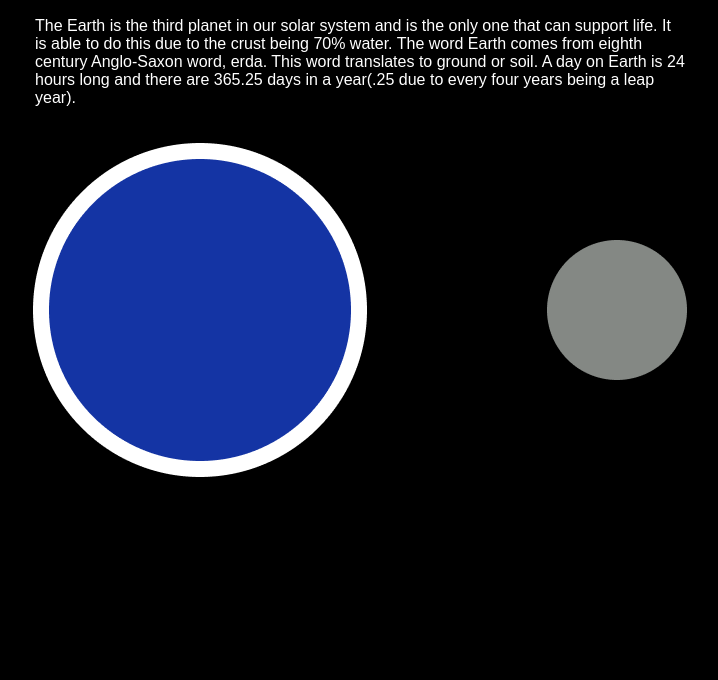
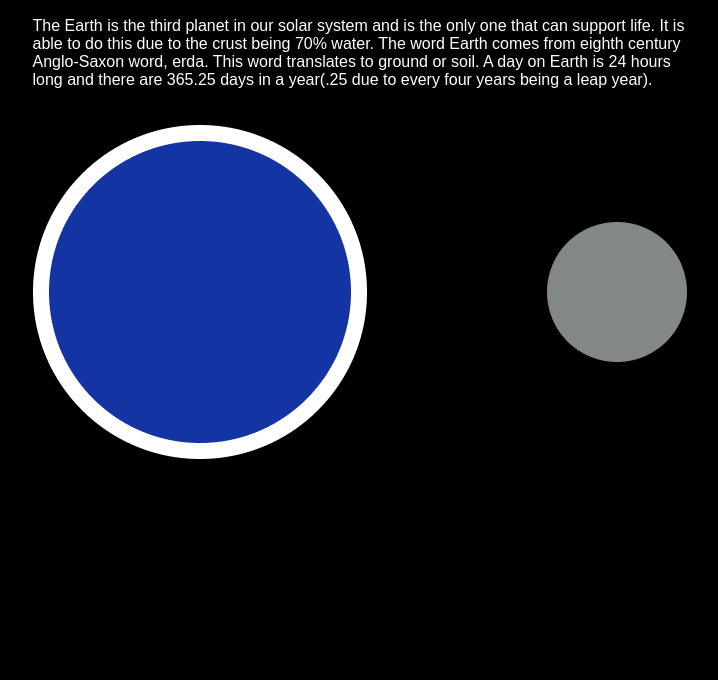
Before and after one commit to CharlesDrake/11ty-sample, an Eleventy site: page index.html in a window 1280 px wide. Shown: the part 120-800 px from the top of the page, without its empty margins (280-998 px from the left). Built offline with nearby package versions, Linux system fonts and the light colour scheme; Eleventy itself is replaced by a stand-in of ours; files that its build step writes are made by us from their sources.

Commit message:
changed width

```diff
--- a/style.css
+++ b/style.css
@@ -5,7 +5,7 @@ html{
 body{
     font-family: Arial, Helvetica, sans-serif;
     color: white;
-    max-width: 650px;
+    max-width: 655px;
     margin: auto;
     margin-top: 50px;
 }
```
